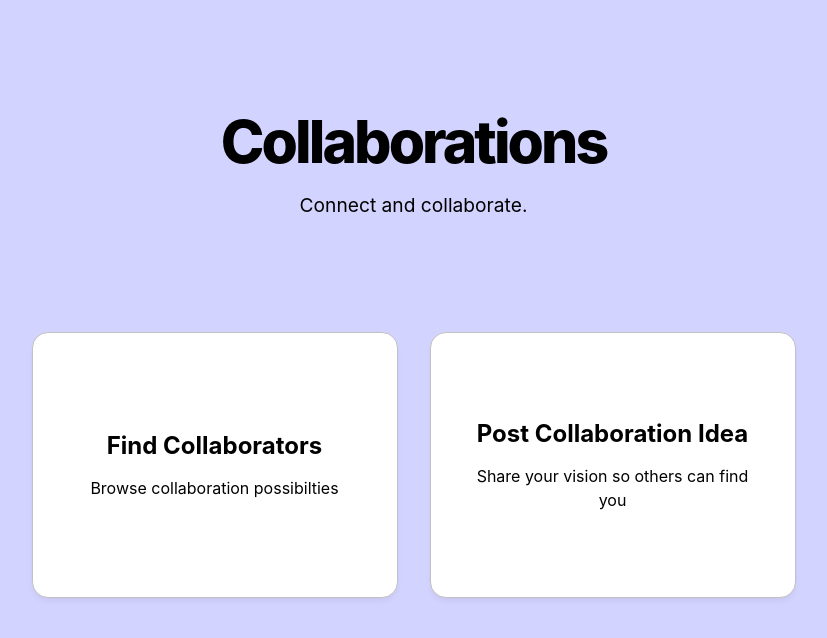
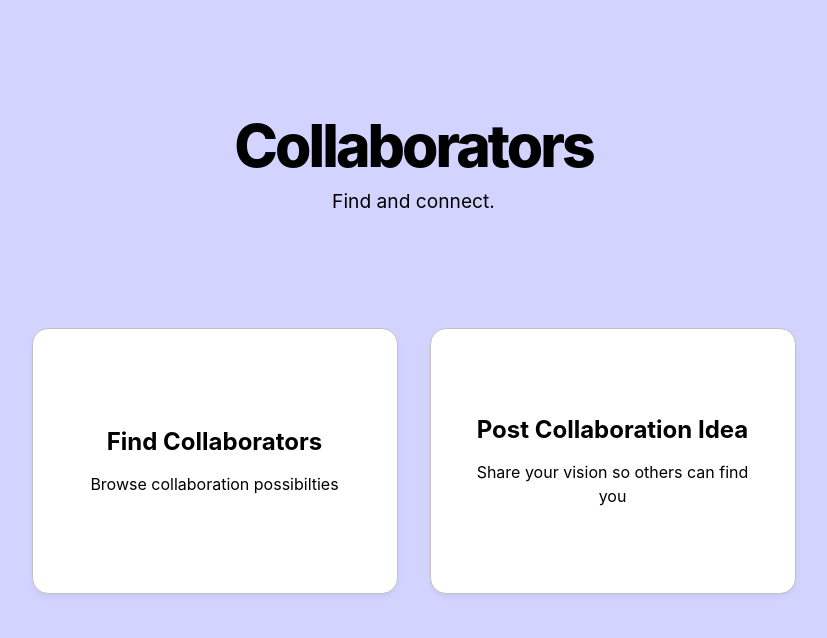
Before and after one commit to studentrebellion/Collaborators, a React (Vite) app in the folder client/: page / in a window 1280 px wide. Shown: the top 638 px of the page, without its empty margins (219-1046 px from the left). Built offline with nearby package versions, Linux system fonts and the light colour scheme; no server answers.

Commit message:
Update Home page title and subtitle styling

```diff
--- a/client/src/index.css
+++ b/client/src/index.css
@@ -47,7 +47,7 @@ h1 {
 .subtitle {
   color: var(--text-muted);
   font-size: 1.2rem;
-  margin-top: 1rem;
+  margin-top: .5rem;
 }
 
 /* Forms */
--- a/client/src/pages/Home.jsx
+++ b/client/src/pages/Home.jsx
@@ -4,8 +4,8 @@ function Home() {
     return (
         <div className="home-container">
             <header>
-                <h1>Collaborations</h1>
-                <p className="subtitle">Connect and collaborate.</p>
+                <h1>Collaborators</h1>
+                <p className="subtitle">Find and connect.</p>
             </header>
 
             <div className="action-buttons">
```
